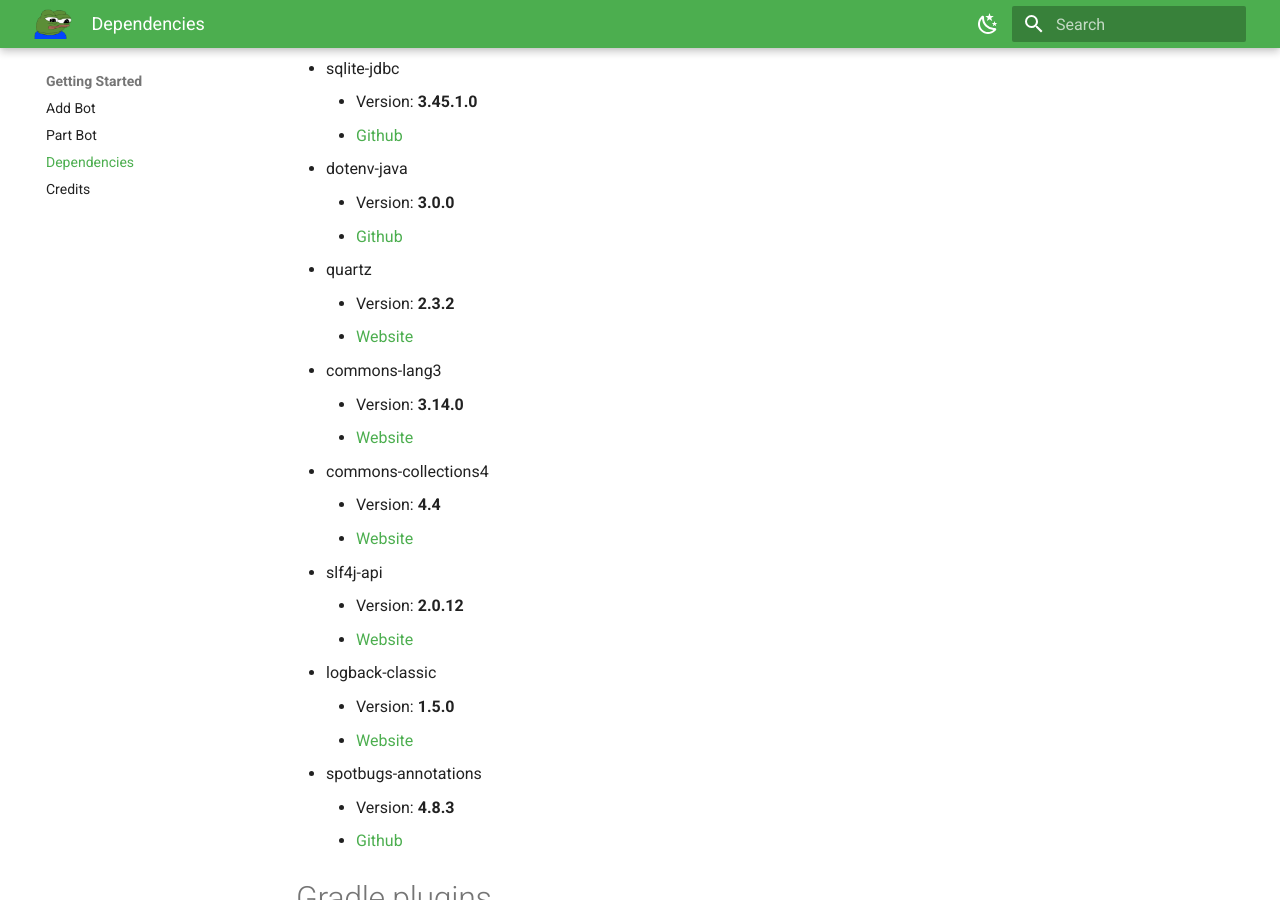
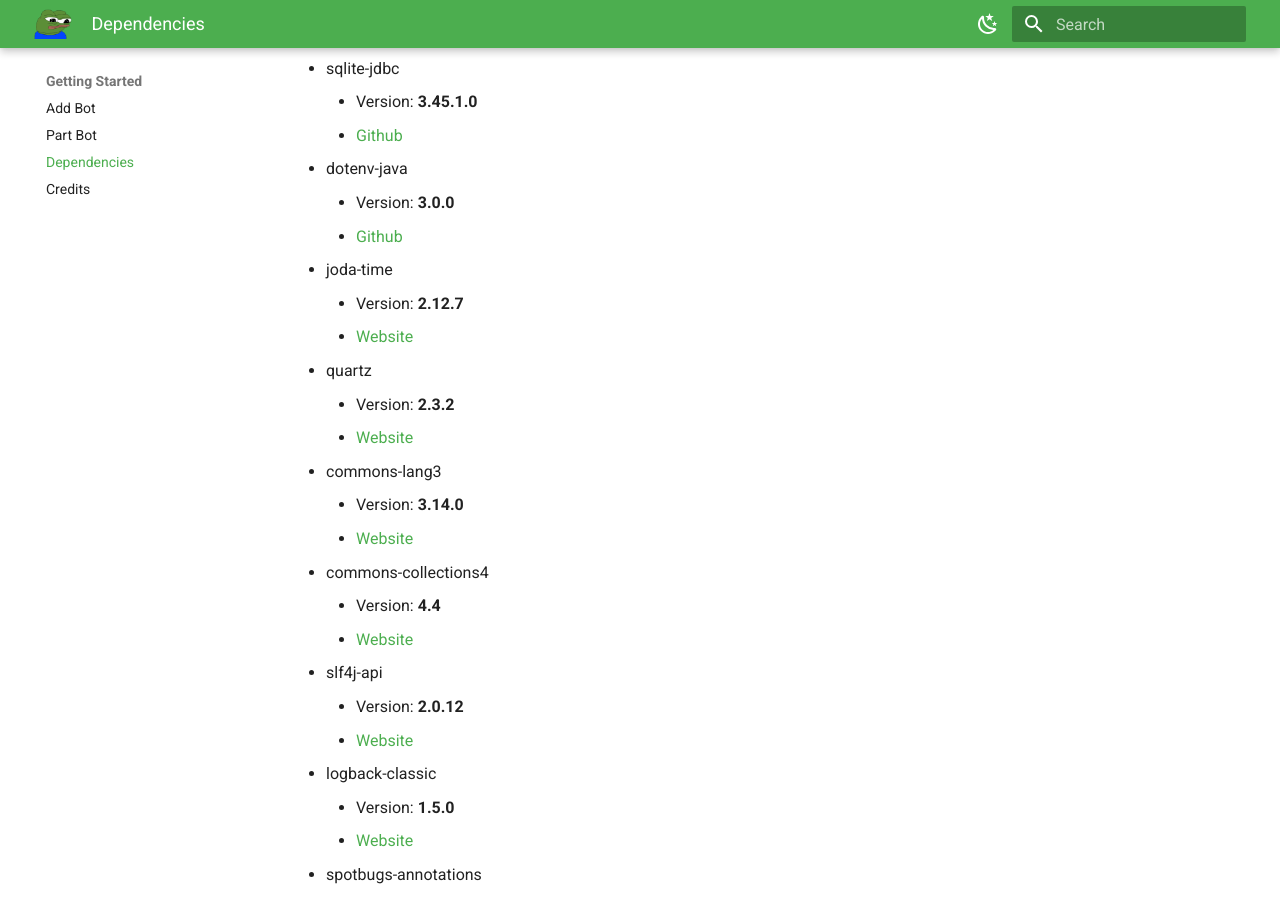
Before and after one commit to BlockyDotJar/ApuJar-Website, an MkDocs documentation site: the page built from docs/getting-started/dependencies.md, in a window 1280 px wide and 900 px high, scrolled down 1087 px. Built offline with MkDocs 1.6.1 and Material for MkDocs 9.7.7, drawn with Linux system fonts in a browser that asks for light colours.

Commit message:
Add joda-time dependency!

```diff
--- a/docs/getting-started/dependencies.md
+++ b/docs/getting-started/dependencies.md
@@ -35,6 +35,9 @@ This Website is based on **Python 3.13.2** with pip version **24.0** using [mkdo
 * dotenv-java
     * Version: **3.0.0**
     * [Github](https://github.com/cdimascio/dotenv-java)
+* joda-time
+    * Version: **2.12.7**
+    * [Website](https://www.joda.org/joda-time)
 * quartz
     * Version: **2.3.2**
     * [Website](http://www.quartz-scheduler.org)
```
